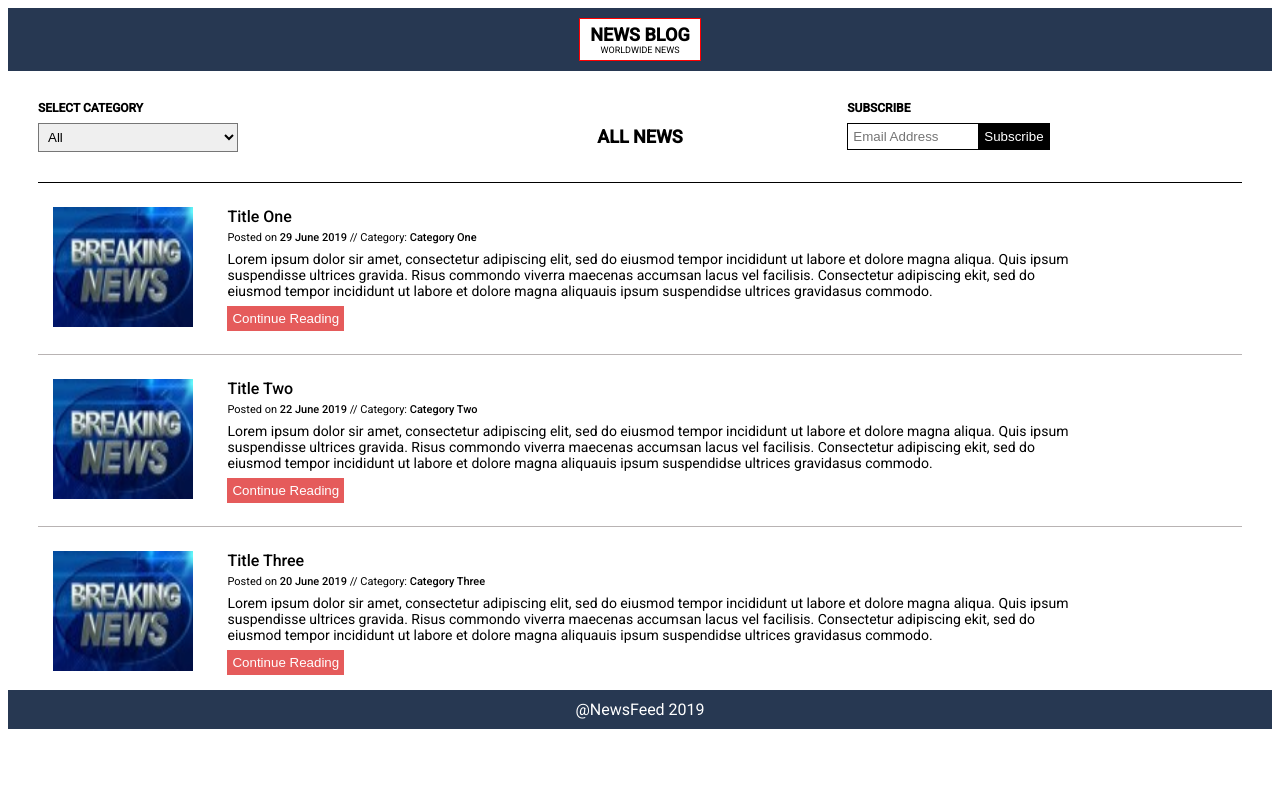
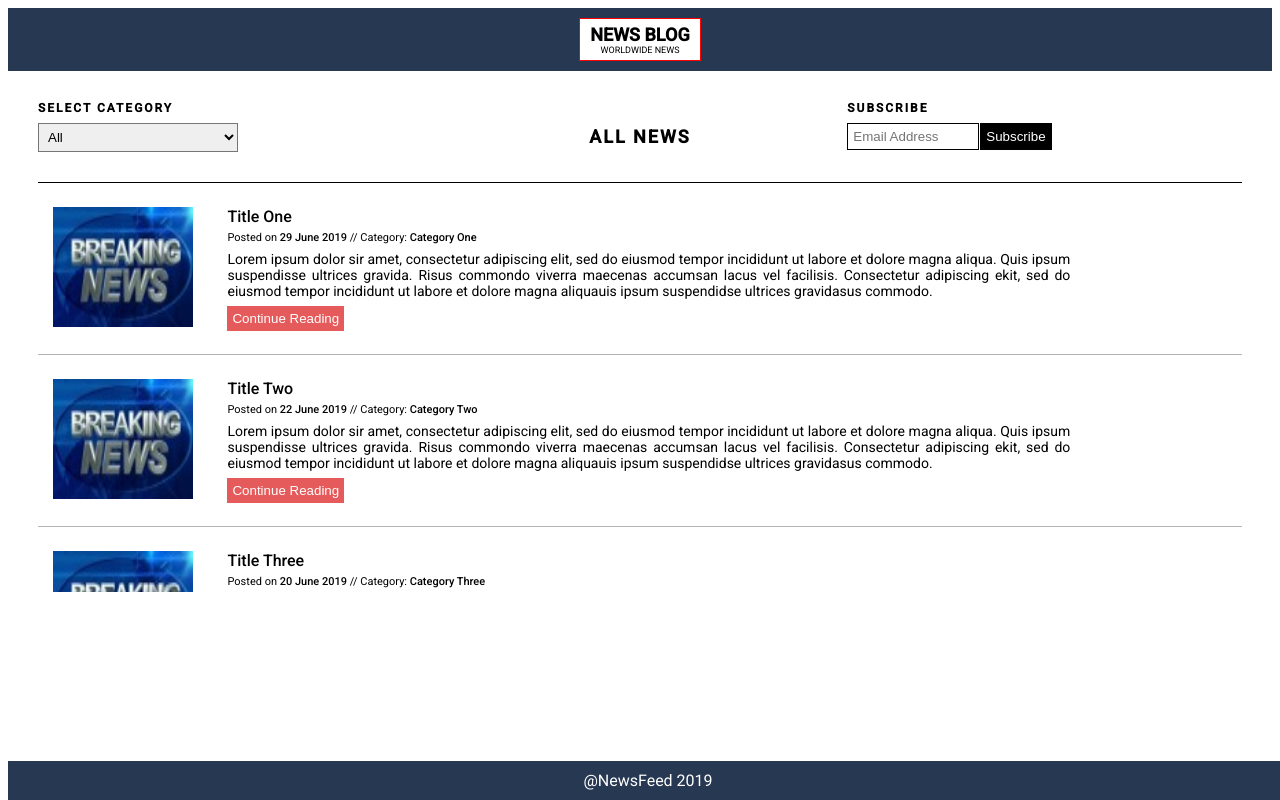
Before and after one commit to mansi-30/HomeTasks, a plain HTML site: page index.html in a window 1280 px wide. Drawn offline with Linux system fonts and the light colour scheme.

Commit message:
Footer, para justified, lettter spacing

```diff
--- a/index.html
+++ b/index.html
@@ -52,7 +52,7 @@
 
         </div>
         <hr class="hr-main">
-
+        <div class="mainBody">
         <div class="row" id="category1" style="margin-left: 30px;margin-right: 30px;">
             <div class="col-1 col-s-1 menu">
                 <img src="./news-img (1).jpg" class="img">
@@ -62,7 +62,7 @@
                 <div class="blog-data">
                     <div class="blog-title">
                         Title One
-                    </div>
+                     </div>
                     <div class="blog-meta-data">
                         Posted on <span class="bold">29 June 2019</span> // Category: <span class="bold">Category
                             One</span>
--- a/style.css
+++ b/style.css
@@ -36,6 +36,9 @@ body{
     color: white;
     padding-top: 10px;
     padding-bottom: 10px;
+    position: fixed;
+    bottom: 0px;
+    width: 100%;
 }
 
 /* Main section starts */
@@ -56,6 +59,16 @@ body{
     padding: 5px;
     border-radius: 0%;
     margin-top: 8px;
+}
+.mainBody{
+    overflow: scroll;
+    height: 400px;
+}
+.blog-body{
+    text-align: justify;
+}
+.news-head{
+    letter-spacing: 2px;
 }
 
 .all-new-title{
```
